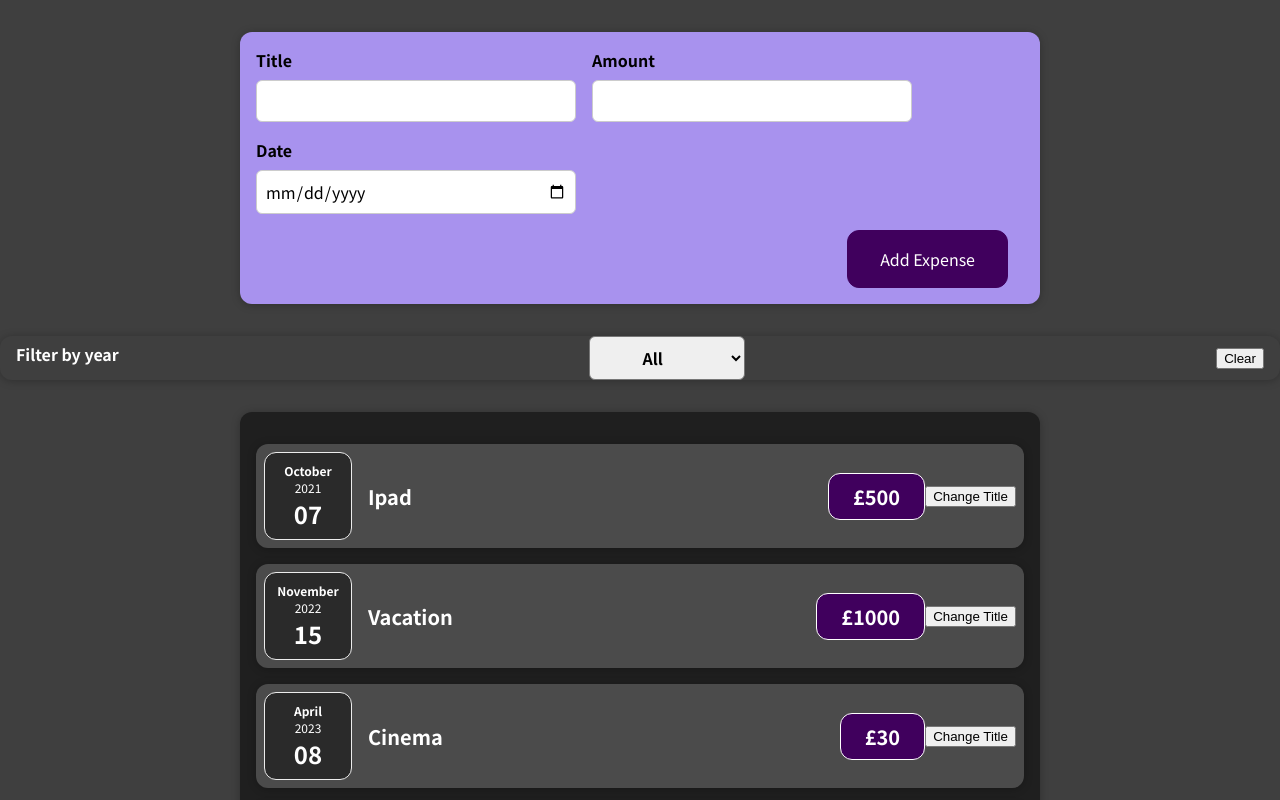
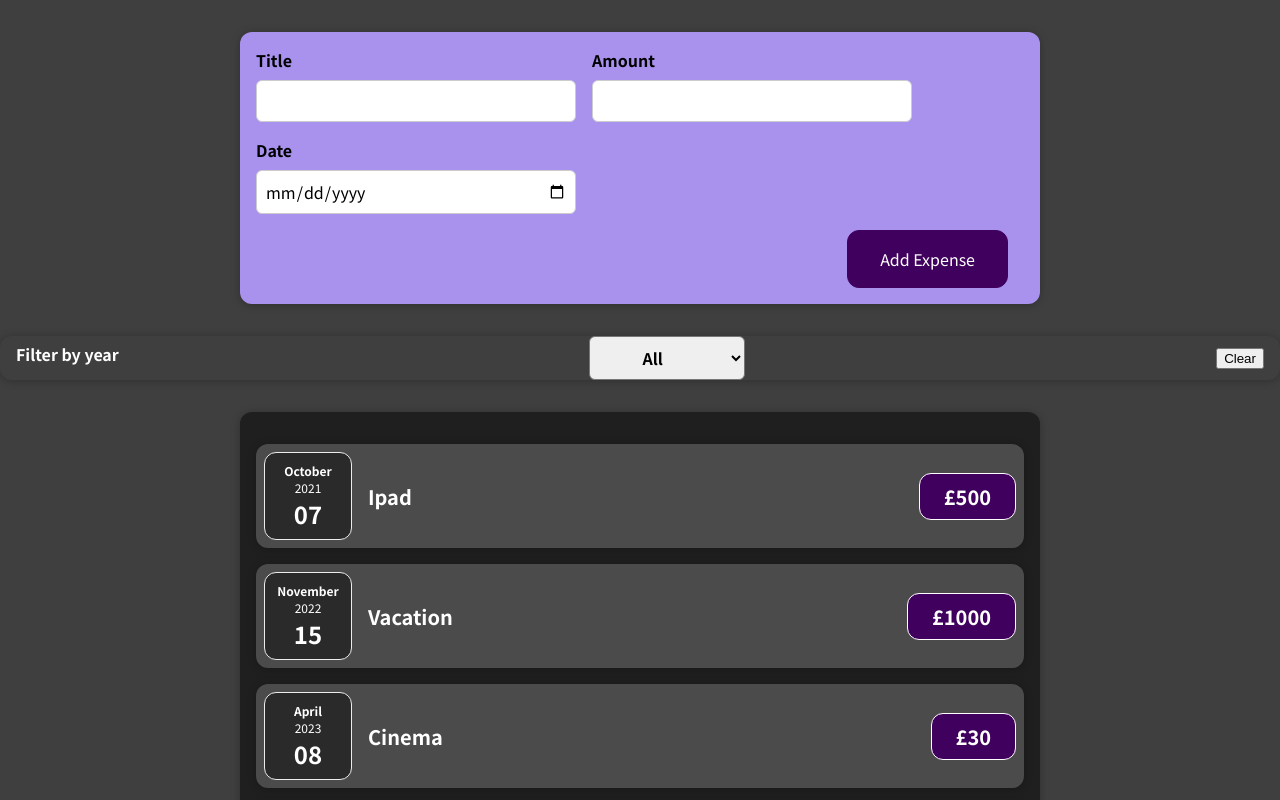
Before and after one commit to kaio-pedromonico-cko/react-app-1, a React (Create React App) app: page / in a window 1280 px wide. Shown: the top 800 px of the page. Built offline with nearby package versions, Linux system fonts and the light colour scheme.

Commit message:
Fixing issue.

```diff
--- a/src/components/Expenses/ExpenseItem.js
+++ b/src/components/Expenses/ExpenseItem.js
@@ -1,18 +1,12 @@
-import { useState } from "react";
-
 import ExpenseDate from "./ExpenseDate";
 import Card from "../UI/Card";
 
 import "./ExpenseItem.css";
 
 const ExpenseItem = (props) => {
-  const [title, setTitle] = useState(props.title);
+  const title = props.title;
   const date = props.date;
   const amount = props.amount;
-
-  const clickHandler = () => {
-    setTitle("Tada");
-  };
 
   return (
     <Card className="expense-item">
@@ -21,7 +15,6 @@ const ExpenseItem = (props) => {
         <h2>{title}</h2>
         <div className="expense-item__price">£{amount}</div>
       </div>
-      <button onClick={clickHandler}>Change Title</button>
     </Card>
   );
 };
--- a/src/components/Expenses/Expenses.js
+++ b/src/components/Expenses/Expenses.js
@@ -6,20 +6,14 @@ import "./Expenses.css";
 import { useState } from "react";
 
 const Expenses = (props) => {
-  const initialState = props.items.sort(
-    (a, b) => a.date.getTime() - b.date.getTime()
-  );
-  const [expenses, setExpenses] = useState(initialState);
+  const [year, setYear] = useState("");
 
-  const onFilterChanged = (year) => {
-    const filteredExpenses = props.items.filter(
-      (item) => item.date.getFullYear() == year
-    );
-    setExpenses(filteredExpenses);
+  const onFilterChanged = (newYear) => {
+    setYear(newYear);
   };
 
   const onFilterClear = () => {
-    setExpenses(props.items);
+    setYear("");
   };
 
   return (
@@ -31,7 +25,12 @@ const Expenses = (props) => {
         />
       </Card>
       <Card className="expenses">
-        {expenses.map((item, idx) => (
+        {props.items
+          .filter((item) =>
+            year != "" ? item.date.getFullYear() == year : item
+          )
+          .sort((a, b) => a.date.getTime() - b.date.getTime())
+          .map((item, idx) => (
             <div key={idx}>
               <ExpenseItem
                 title={item.title}
--- a/src/components/NewExpense/NewExpense.js
+++ b/src/components/NewExpense/NewExpense.js
@@ -7,7 +7,7 @@ const NewExpense = (props) => {
   const submitHandler = (data) => {
     const expense = {
       ...data,
-      id: Math.random().toString(),
+      id: Math.floor(Math.random() * 99999).toString(),
     };
     props.onSaveExpense(expense);
   };
```
Lines whose indentation alone changed are shown as unchanged.
